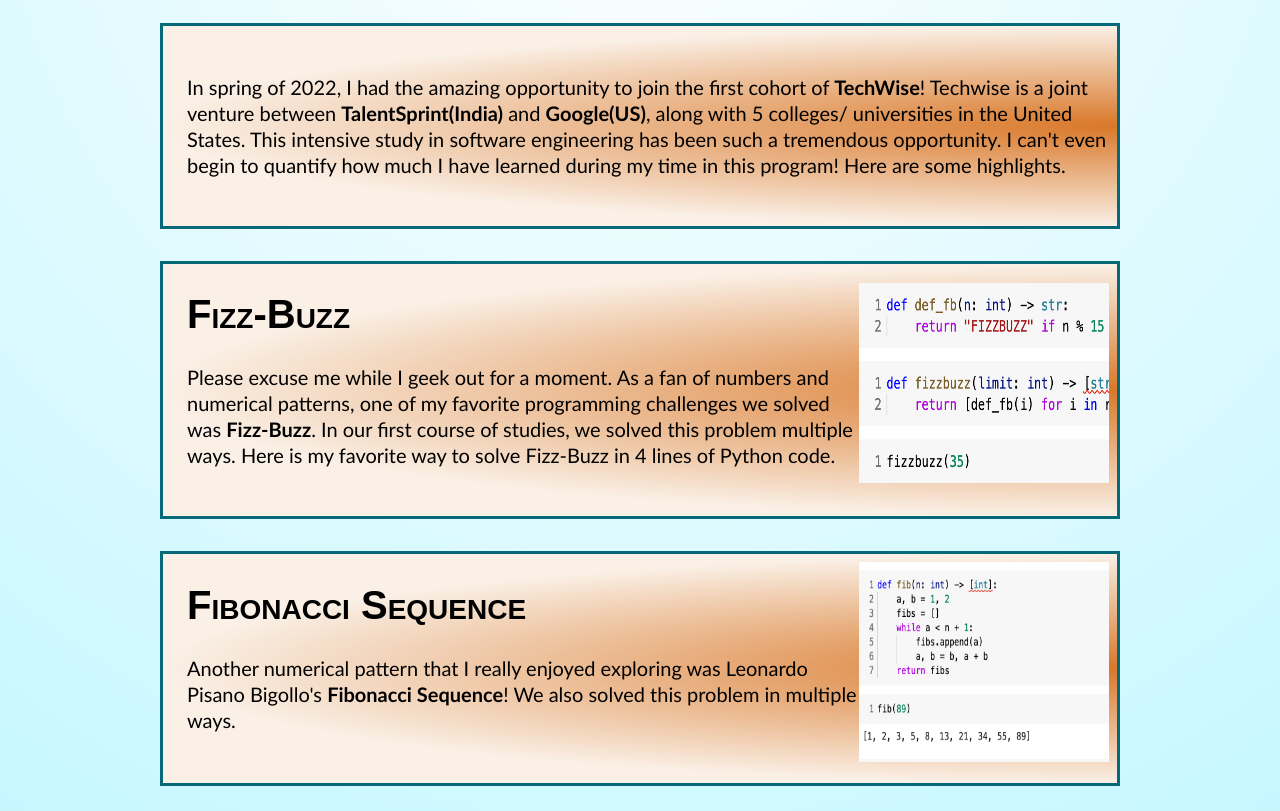
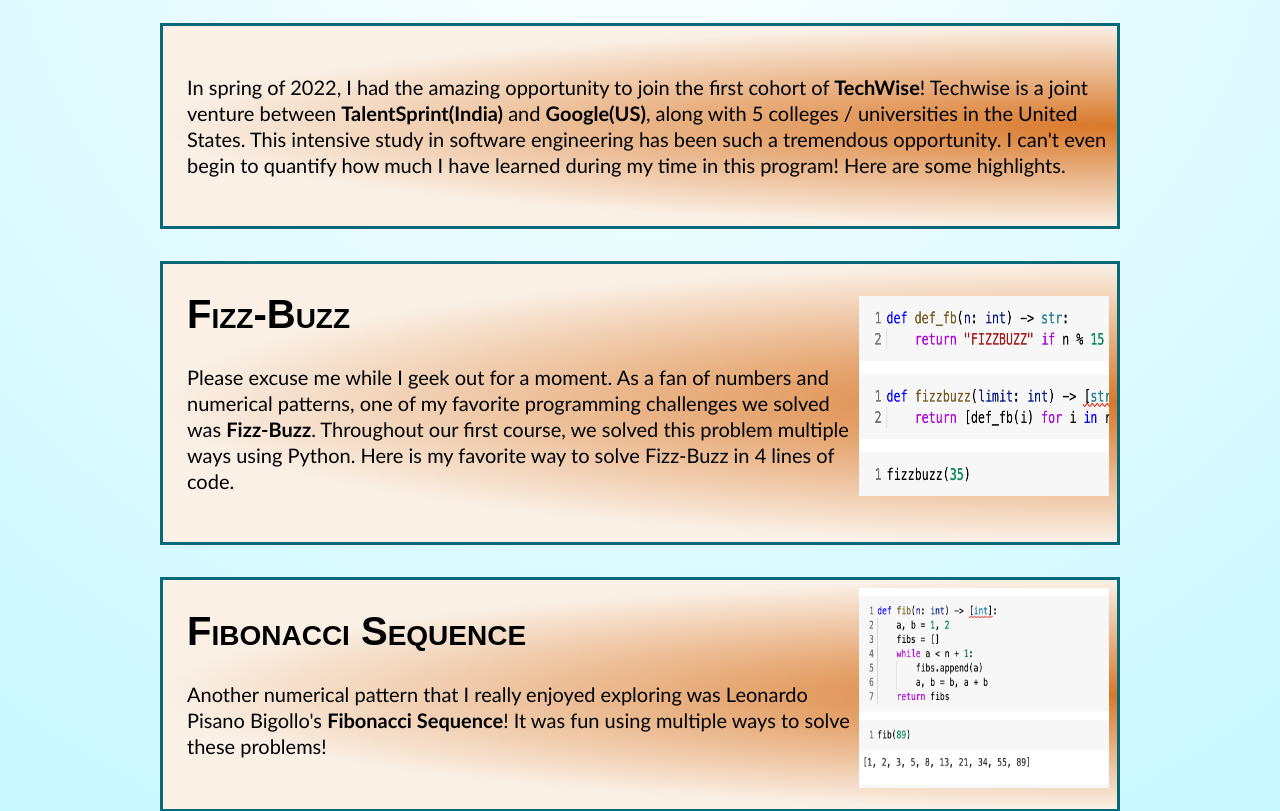
Before and after one commit to pghgal317/Portfolio, a plain HTML site: page techwise.html in a window 1280 px wide. Shown: the part 171-982 px from the top of the page. Drawn offline with Linux system fonts and the light colour scheme; a web font is replaced by a local one.

Commit message:
More typos

```diff
--- a/techwise.html
+++ b/techwise.html
@@ -33,7 +33,7 @@
     <div class="techwise-intro-text">
       <p> In spring of 2022, I had the amazing opportunity to join the first cohort of <b>TechWise</b>!
         Techwise is a joint venture between <b>TalentSprint(India)</b> and <b>Google(US)</b>, along with 5
-        colleges/ universities in the United States.  This intensive study in software engineering has been such
+        colleges / universities in the United States.  This intensive study in software engineering has been such
         a tremendous opportunity.  I can't even begin to quantify how much I have learned during my time in this program! Here are some highlights. </p>
       </div>
     </section>
@@ -41,8 +41,8 @@
       <div class="techwise-intro-text">
         <h2> Fizz-Buzz </h2>
         <p> Please excuse me while I geek out for a moment.  As a fan of numbers and numerical patterns, one of my favorite programming challenges
-        we solved was <b>Fizz-Buzz</b>.  In our first course of studies, we solved this problem
-        multiple ways.  Here is my favorite way to solve Fizz-Buzz in 4 lines of Python code. </p>
+        we solved was <b>Fizz-Buzz</b>.  Throughout our first course, we solved this problem
+        multiple ways using Python.  Here is my favorite way to solve Fizz-Buzz in 4 lines of code. </p>
         </div>
         <div class="techwise-intro-image">
           <img src="img/fizzbuzz1.png" alt="FizzBuzz 1" width="250px" height="200px">
@@ -52,8 +52,8 @@
     <section class="techwise-intro">
       <div class="techwise-intro-text">
         <h2> Fibonacci Sequence </h2>
-        <p> Another numerical pattern that I really enjoyed exploring was Leonardo Pisano Bigollo's <b>Fibonacci Sequence</b>! We also
-        solved this problem in multiple ways. </p>
+        <p> Another numerical pattern that I really enjoyed exploring was Leonardo Pisano Bigollo's <b>Fibonacci Sequence</b>! It was fun
+          using multiple ways to solve these problems!</p>
         </div>
         <div class="techwise-intro-image">
           <img src="img/fibs1.png" alt="Fibonacci 1" width="250px" height="200px">
```
Also changed, not shown: teaching.html (+1 -1 lines).
